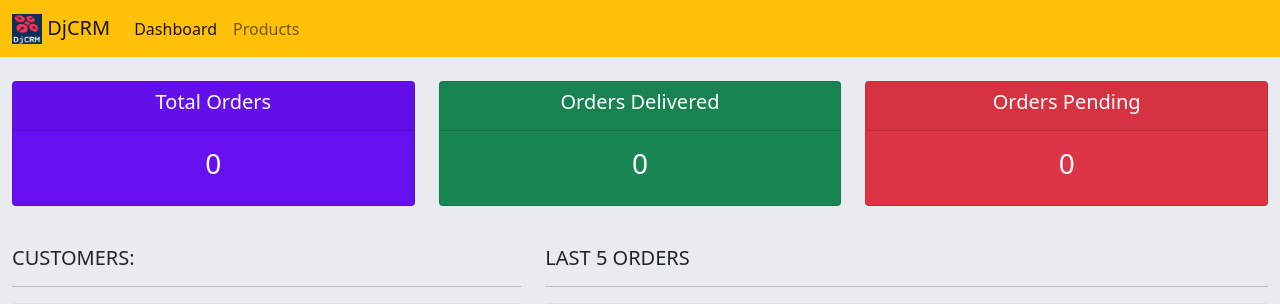
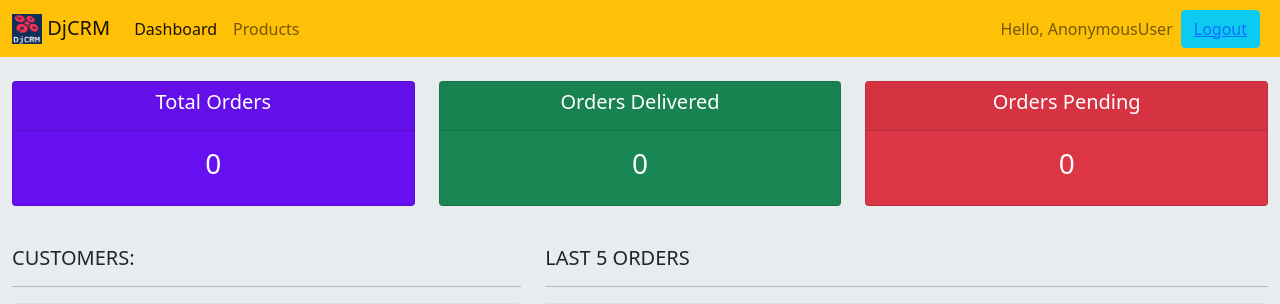
Before and after one commit to abykal/dj-crm, a Django app: page / in a window 1280 px wide. Shown: the top 304 px of the page. Run offline with Django 3.2, Linux system fonts and the light colour scheme.

Commit message:
Logout option added with redirects and navbar updates

```diff
--- a/accounts/templates/accounts/navbar.html
+++ b/accounts/templates/accounts/navbar.html
@@ -19,6 +19,13 @@
         </li>
 
       </ul>
+
     </div>
+    <span class="navbar-text">
+      Hello, {{request.user}}
+    </span>
+    <span class="mx-2 btn btn-info">
+      <a href="{% url 'logout' %}">Logout</a>
+    </span>
   </div>
 </nav>
--- a/accounts/urls.py
+++ b/accounts/urls.py
@@ -3,9 +3,11 @@ from . import views
 
 
 urlpatterns = [
-    path('', views.home, name='home'),
     path('register/', views.registerPage, name='register'),
     path('login/', views.loginPage, name='login'),
+    path('logout/', views.logoutUser, name='logout'),
+
+    path('', views.home, name='home'),
     path('products/', views.products, name='products'),
     path('customer/<str:pk>', views.customer, name='customer'),
 
--- a/accounts/views.py
+++ b/accounts/views.py
@@ -26,9 +26,24 @@ def registerPage(request):
 
 
 def loginPage(request):
+    if request.method == 'POST':
+        username = request.POST.get('username')
+        password = request.POST.get('password')
+
+        user = authenticate(request, username=username, password=password)
+        if user is not None:
+            login(request, user)
+            return redirect('home')
+        else:
+            messages.info(request, 'Username or Password is incorrect.')
+
     context = {}
     return render(request, 'accounts/login.html', context)
 
+
+def logoutUser(request):
+    logout(request)
+    return redirect('login')
 
 def home(request):
     orders = Order.objects.all()
```
